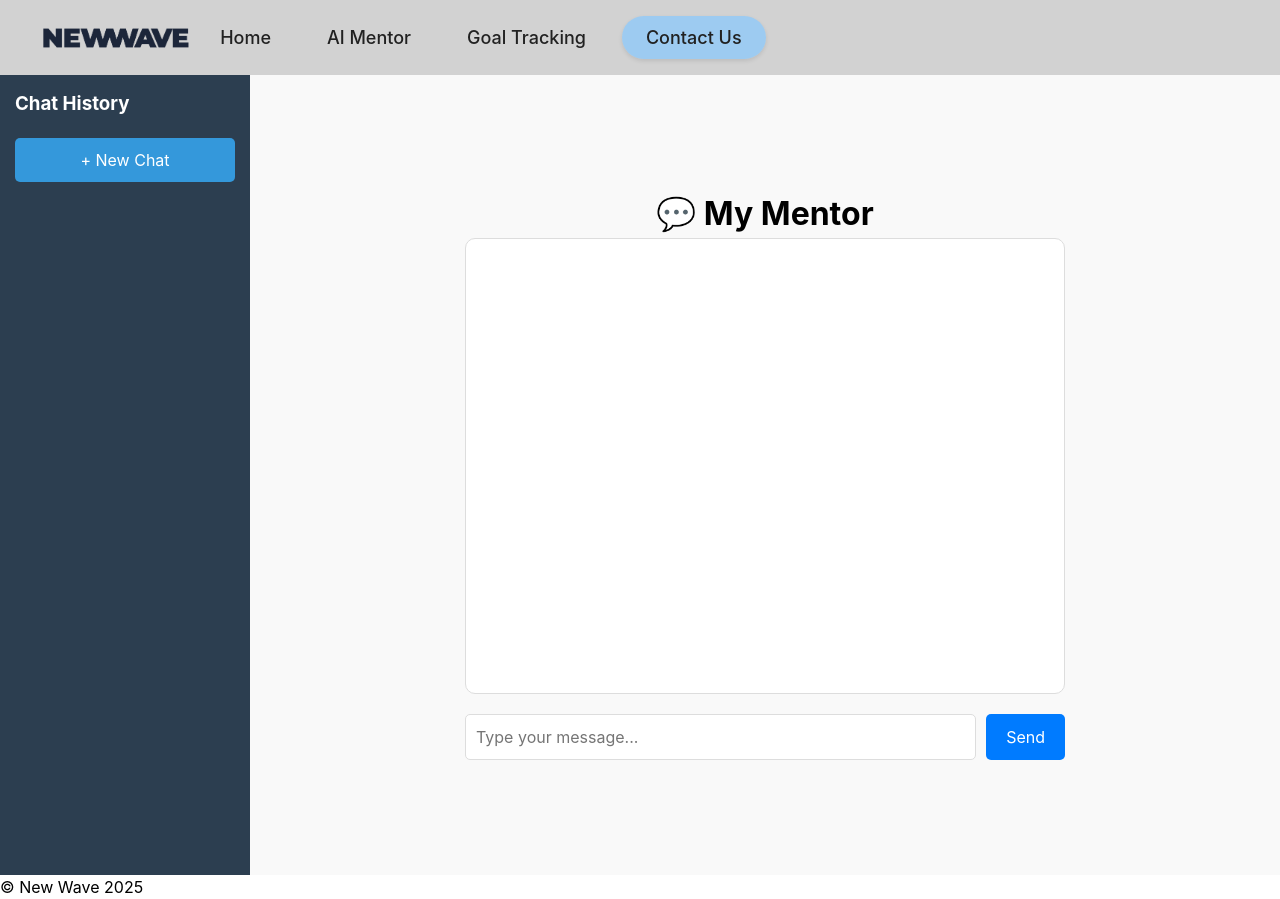
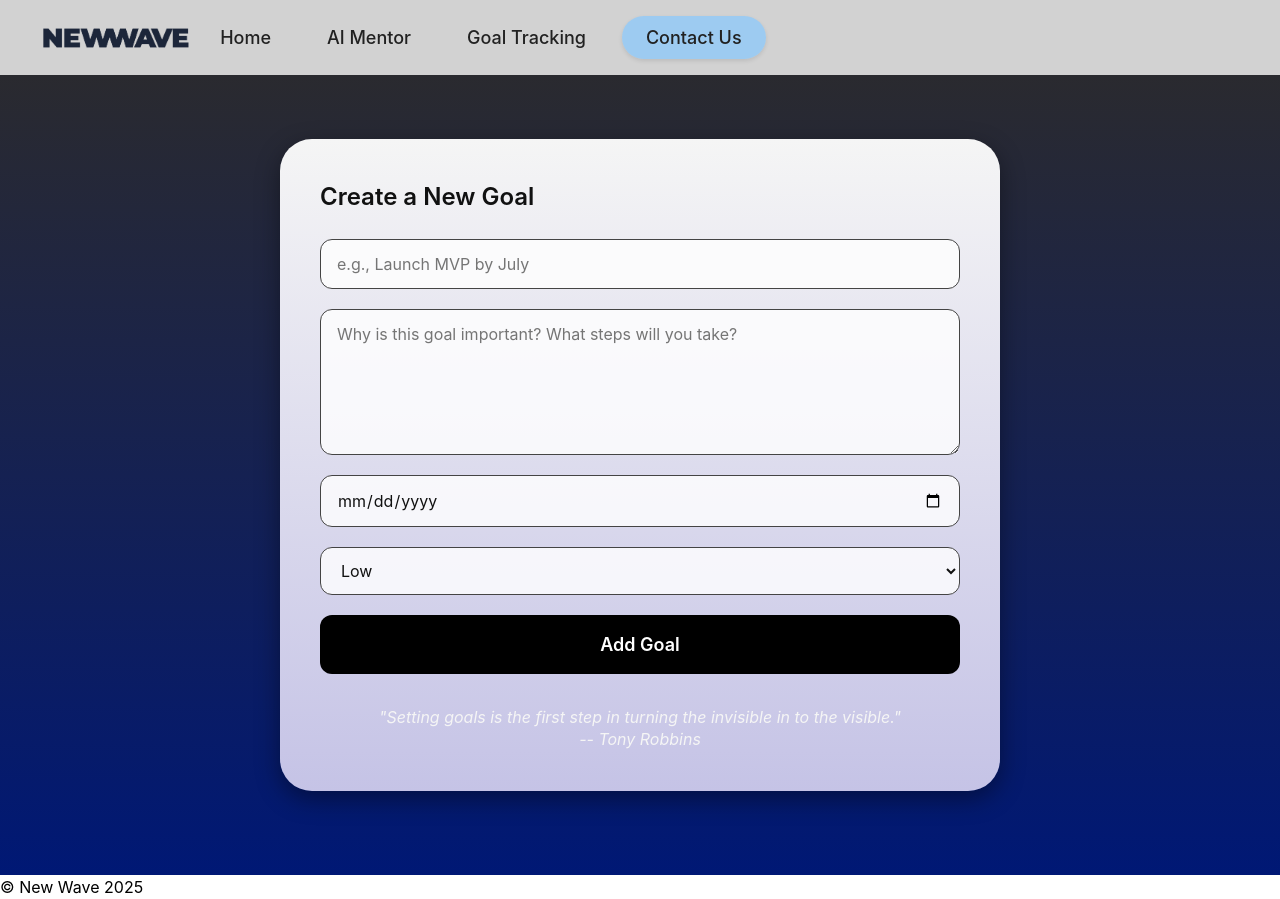
Before and after one commit to INFO-Capstone-New-Wave-Alchemy/New-Wave, a React (Create React App) app in the folder frontend/: page /goal-tracking in a window 1280 px wide. Built offline with nearby package versions, Linux system fonts and the light colour scheme.

Commit message:
GoalSetting.js page

```diff
--- a/frontend/src/components/App.js
+++ b/frontend/src/components/App.js
@@ -3,35 +3,20 @@ import { BrowserRouter as Router, Routes, Route } from 'react-router-dom';
 import Header from './Header';
 import Footer from './Footer';
 import ChatBot from './Chatbot';
-
-
-
-// function App() {
-//   return (
-//     <div>
-//       <Router>
-//         <div>
-//           <Routes>
-//             {/* <Route path="/" element={<Home />} /> */}
-//             <Route path="/chat" element={<ChatBot />} />
-//             {/* <Route path="/about" element={<About />} /> */}
-//           </Routes>
-//         </div>
-//       </Router>
-//       <Footer />
-//     </div>
-//   );
-// }
+import GoalSetting from './GoalSetting';
 
 function App() {
   return (
-    <div>
+    <Router>
       <Header />
-      <ChatBot />
+      <Routes>
+        <Route path="/ai-mentor" element={<ChatBot />} />
+        <Route path="/goal-tracking" element={<GoalSetting />} />
+        <Route path="/" element={<h1 style={{ padding: '2rem' }}>Welcome to the Dashboard</h1>} />
+      </Routes>
       <Footer />
-    </div>
+    </Router>
   );
 }
 
-
 export default App;
--- /dev/null
+++ b/frontend/src/components/GoalSetting.js
@@ -0,0 +1,70 @@
+import React, { useState } from 'react';
+import '../index.css';
+
+const GoalSetting = () => {
+  const [goal, setGoal] = useState({
+    title: '',
+    description: '',
+    date: '',
+    priority: 'Low',
+  });
+
+  const handleChange = (e) => {
+    const { name, value } = e.target;
+    setGoal((prev) => ({ ...prev, [name]: value }));
+  };
+
+  const handleSubmit = (e) => {
+    e.preventDefault();
+    console.log('Goal submitted:', goal);
+    // Save the goal to a backend or localStorage
+  };
+
+  return (
+    <div className="goal-page">
+      <div className="goal-form-container">
+        <h2>Create a New Goal</h2>
+        <form onSubmit={handleSubmit} className="goal-form">
+          <input
+            type="text"
+            name="title"
+            placeholder="e.g., Launch MVP by July"
+            value={goal.title}
+            onChange={handleChange}
+            required
+          />
+          <textarea
+            name="description"
+            placeholder="Why is this goal important? What steps will you take?"
+            value={goal.description}
+            onChange={handleChange}
+            rows={5}
+            required
+          />
+          <input
+            type="date"
+            name="date"
+            value={goal.date}
+            onChange={handleChange}
+          />
+          <select
+            name="priority"
+            value={goal.priority}
+            onChange={handleChange}
+          >
+            <option value="Low">Low</option>
+            <option value="Medium">Medium</option>
+            <option value="High">High</option>
+          </select>
+          <button type="submit" className="goal-submit-btn">Add Goal</button>
+        </form>
+        <p className="goal-quote">
+          "Setting goals is the first step in turning the invisible in to the visible."
+          <br /> -- Tony Robbins
+        </p>
+      </div>
+    </div>
+  );
+};
+
+export default GoalSetting;
--- a/frontend/src/index.css
+++ b/frontend/src/index.css
@@ -433,3 +433,86 @@ code {
   font-size: 14px;
   color: #555;
 }
+
+.goal-page {
+  min-height: 100vh;
+  display: flex;
+  justify-content: center;
+  align-items: flex-start;
+  padding: 4rem 1rem;
+  background: linear-gradient(to bottom, #2a2a2f 0%, #001875 100%);
+}
+
+.goal-form-container {
+  width: 100%;
+  max-width: 720px;
+  background: linear-gradient(180deg, #f5f5f5 0%, #c5c3e6 100%);
+  border-radius: 2rem;
+  padding: 2.5rem;
+  box-shadow: 0 8px 24px rgba(0,0,0,0.4);
+}
+
+.goal-form-container h2 {
+  margin-bottom: 1.5rem;
+  color: #111;
+  font-size: 1.5rem;
+  font-weight: 600;
+}
+
+.goal-form {
+  display: flex;
+  flex-direction: column;
+}
+
+.goal-form input,
+.goal-form textarea,
+.goal-form select {
+  width: 100%;
+  padding: 0.75rem 1rem;
+  margin-bottom: 1.25rem;
+  border: 1px solid #444;
+  border-radius: 0.75rem;
+  font-size: 1rem;
+  background-color: rgba(255,255,255,0.8);
+  color: #111;
+  outline: none;
+  transition: background-color 0.2s, border-color 0.2s;
+}
+
+.goal-form input:focus,
+.goal-form textarea:focus,
+.goal-form select:focus {
+  border-color: #000;
+  background-color: #fff;
+}
+
+.goal-submit-btn {
+  width: 100%;
+  padding: 1rem;
+  background-color: #000;
+  color: #fff;
+  font-size: 1.125rem;
+  font-weight: 600;
+  text-align: center;
+  border: none;
+  border-radius: 0.75rem;
+  cursor: pointer;
+  transition: background-color 0.2s;
+}
+
+.goal-submit-btn:hover {
+  background-color: #222;
+}
+
+.goal-quote {
+  margin-top: 2rem;
+  text-align: center;
+  font-style: italic;
+  color: #f5f5f5;
+  line-height: 1.4;
+}
+
+.goal-page .goal-form-container {
+  max-height: calc(100vh - 8rem);
+  overflow-y: auto;
+}
```
